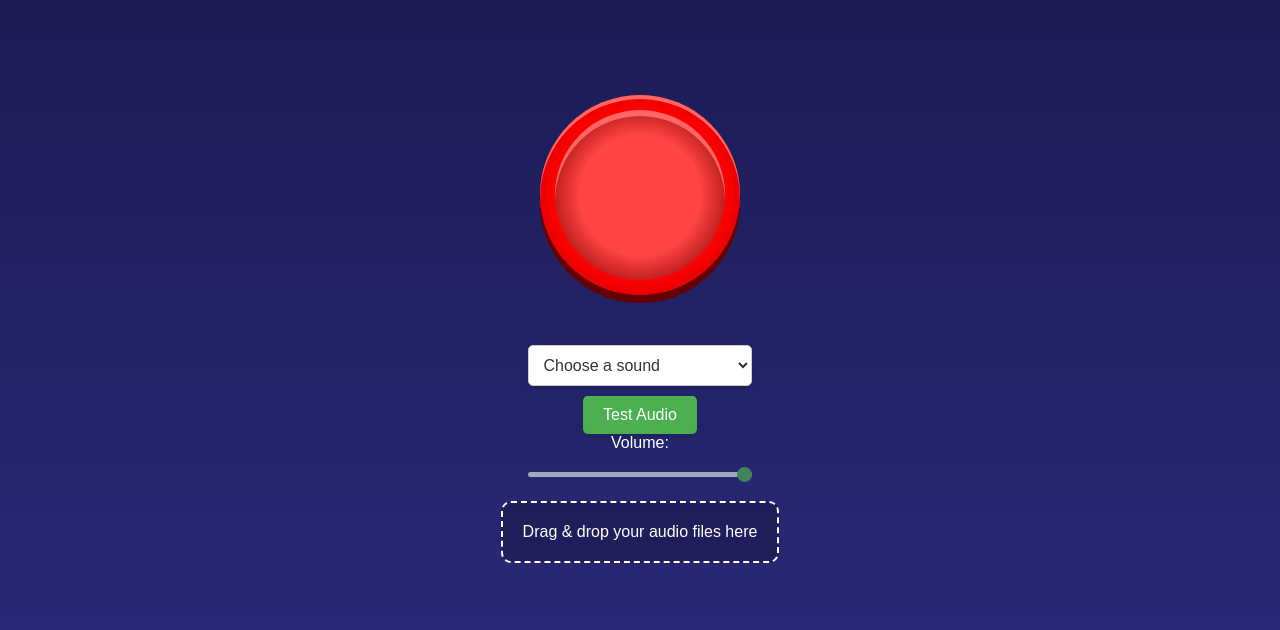
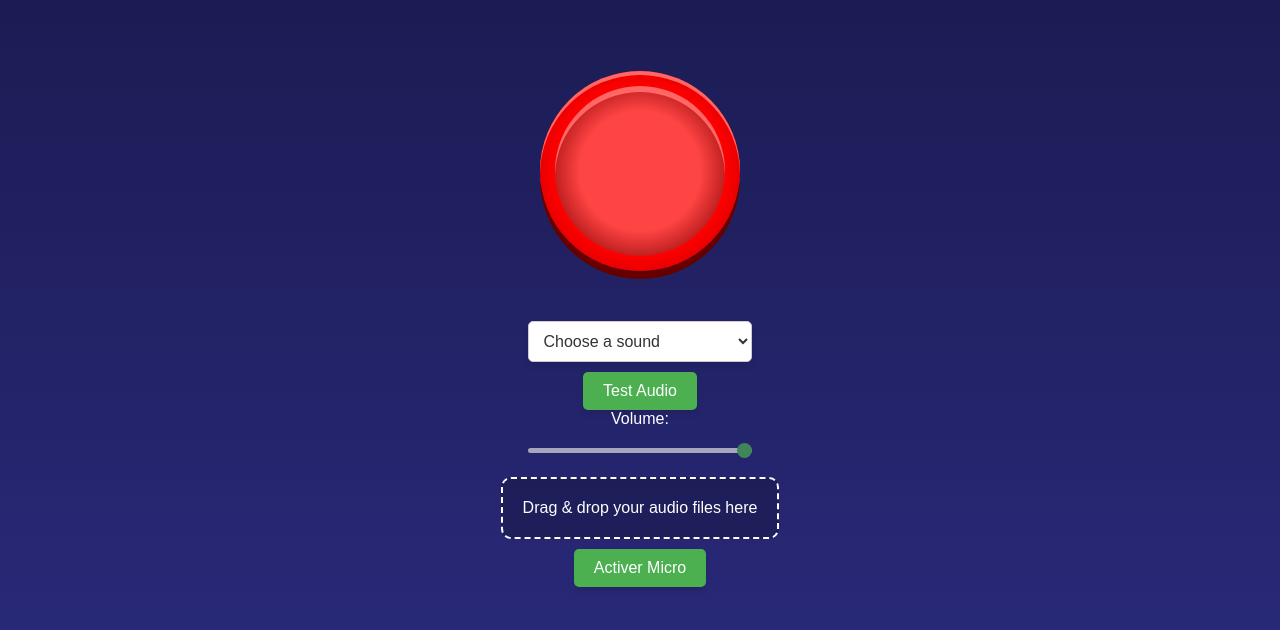
Before and after one commit to dismoisequetuveux/Big-Red-Button, a website: page public/index.html in a window 1280 px wide. Shown: the part 86-716 px from the top of the page. Drawn offline with nearby package versions, Linux system fonts and the light colour scheme; no server answers.

Commit message:
Update index.html

```diff
--- a/public/index.html
+++ b/public/index.html
@@ -25,6 +25,9 @@
         <div id="drag-drop-area">
             <p>Drag & drop your audio files here</p>
         </div>
+        <div>
+            <button id="toggle-mic">Activer Micro</button>
+        </div>
     </div>
 
     <script src="/socket.io/socket.io.js"></script>
```
